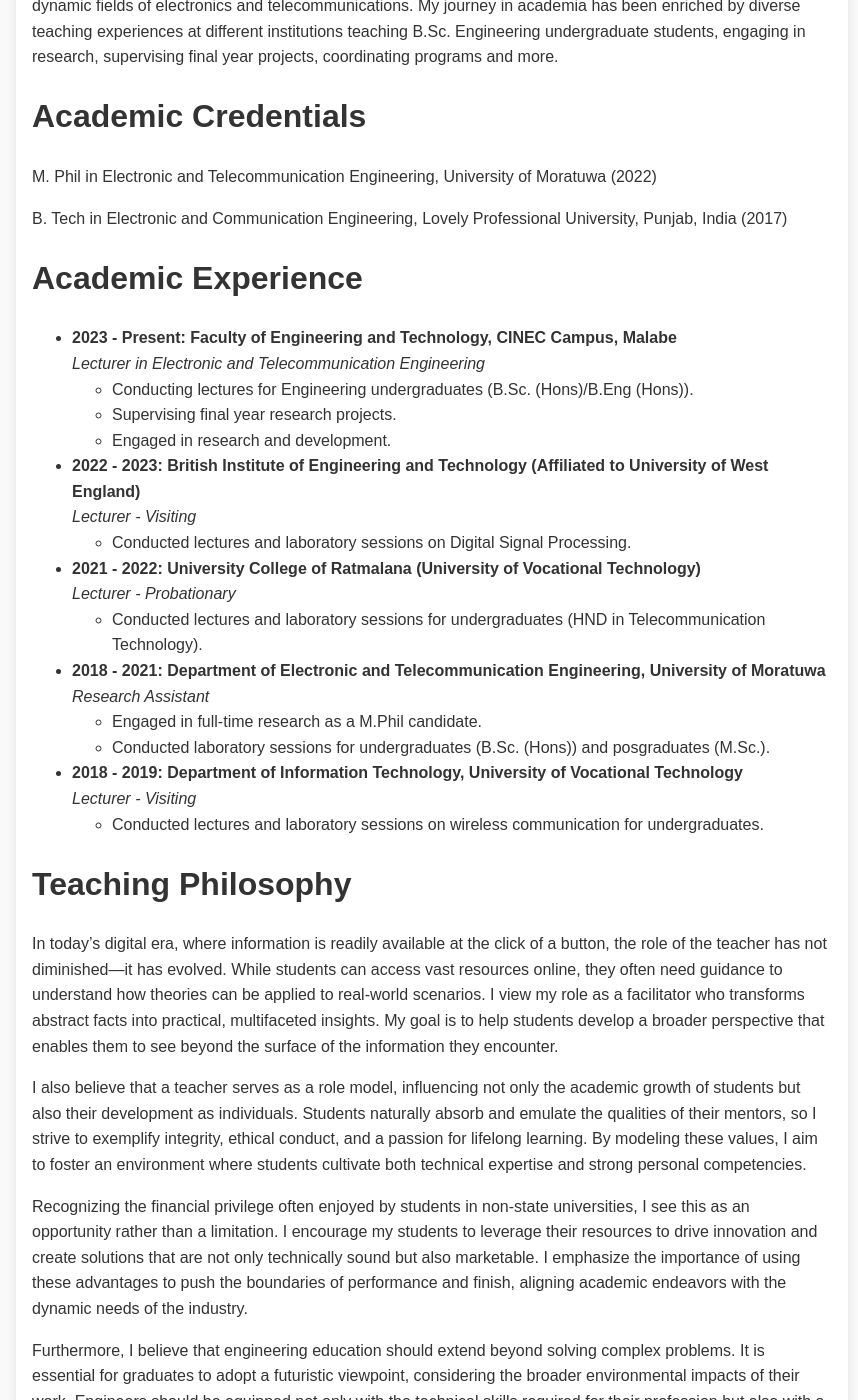
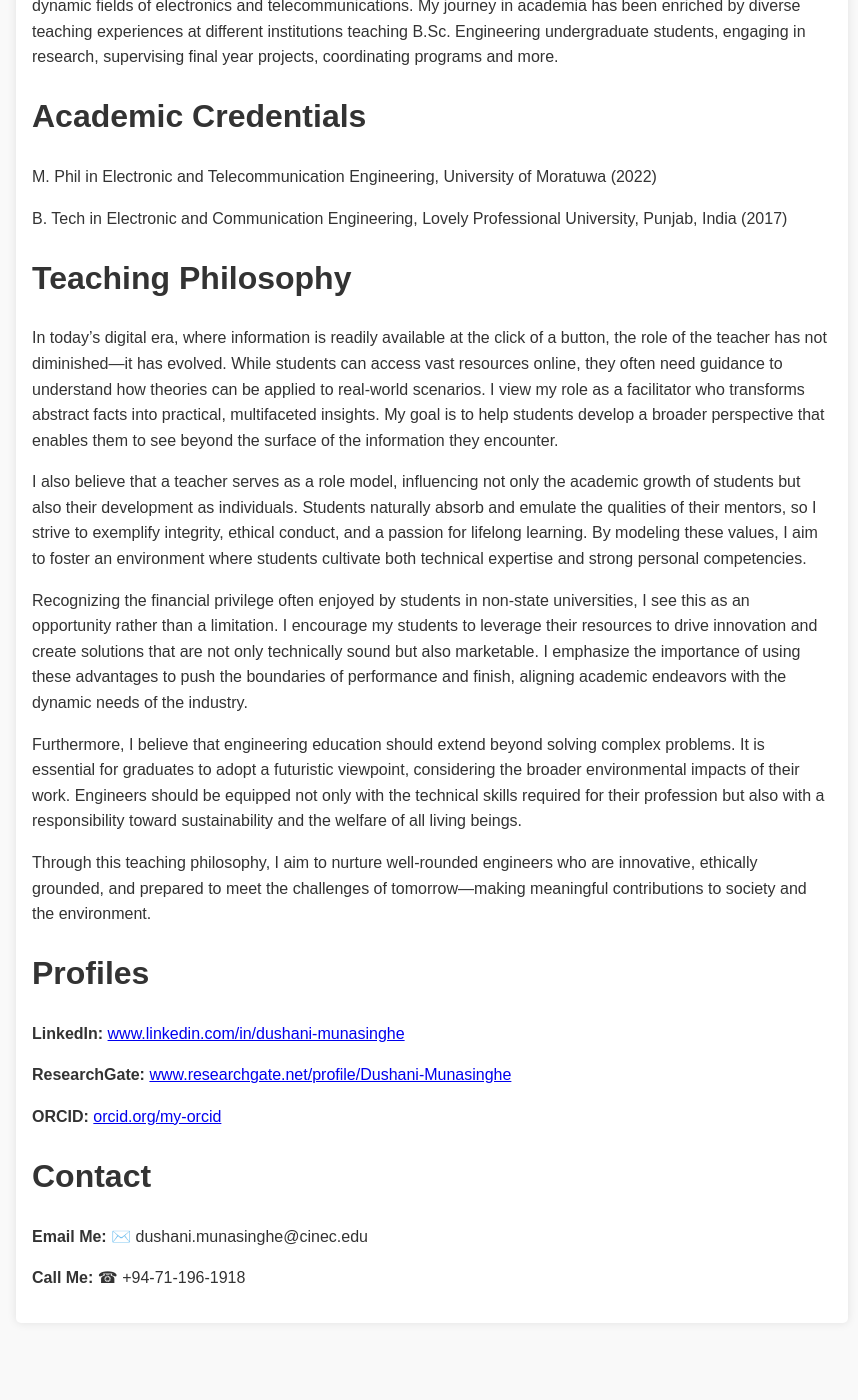
Before and after one commit to dushanimunasinghe/dushanimunasinghe.github.io, a Jekyll site: the page built from index.md, in a window 1280 px wide and 1400 px high, scrolled down 656 px. Shown: the whole window, without its empty margins (208-1066 px from the left). Built offline with Jekyll 4.4.1, drawn with Linux system fonts in a browser that asks for light colours; after the commit the page ends 2011 px from its top, so only the background shows below that.

Commit message:
Update index.md

```diff
--- a/index.md
+++ b/index.md
@@ -16,31 +16,6 @@ With a strong academic background, I am passionate about guiding engineering und
 M. Phil in Electronic and Telecommunication Engineering, University of Moratuwa (2022)
 
 B. Tech in Electronic and Communication Engineering, Lovely Professional University, Punjab, India (2017)
-
-# Academic Experience
-
-- **2023 - Present:** **Faculty of Engineering and Technology, CINEC Campus, Malabe**
-  *Lecturer in Electronic and Telecommunication Engineering*
-  - Conducting lectures for Engineering undergraduates (B.Sc. (Hons)/B.Eng (Hons)).
-  - Supervising final year research projects.
-  - Engaged in research and development.
-
-- **2022 - 2023:** **British Institute of Engineering and Technology (Affiliated to University of West England)**
-  *Lecturer - Visiting*
-  - Conducted lectures and laboratory sessions on Digital Signal Processing.
-
- - **2021 - 2022:** **University College of Ratmalana (University of Vocational Technology)**
-  *Lecturer - Probationary*
-   - Conducted lectures and laboratory sessions for undergraduates (HND in Telecommunication Technology).
-
- - **2018 - 2021:** **Department of Electronic and Telecommunication Engineering, University of Moratuwa**
-  *Research Assistant*
-   - Engaged in full-time research as a M.Phil candidate.
-   - Conducted laboratory sessions for undergraduates (B.Sc. (Hons)) and posgraduates (M.Sc.).
-
- - **2018 - 2019:** **Department of Information Technology, University of Vocational Technology**
-  *Lecturer - Visiting*
-    - Conducted lectures and laboratory sessions on wireless communication for undergraduates.
 
 # Teaching Philosophy
 
```
